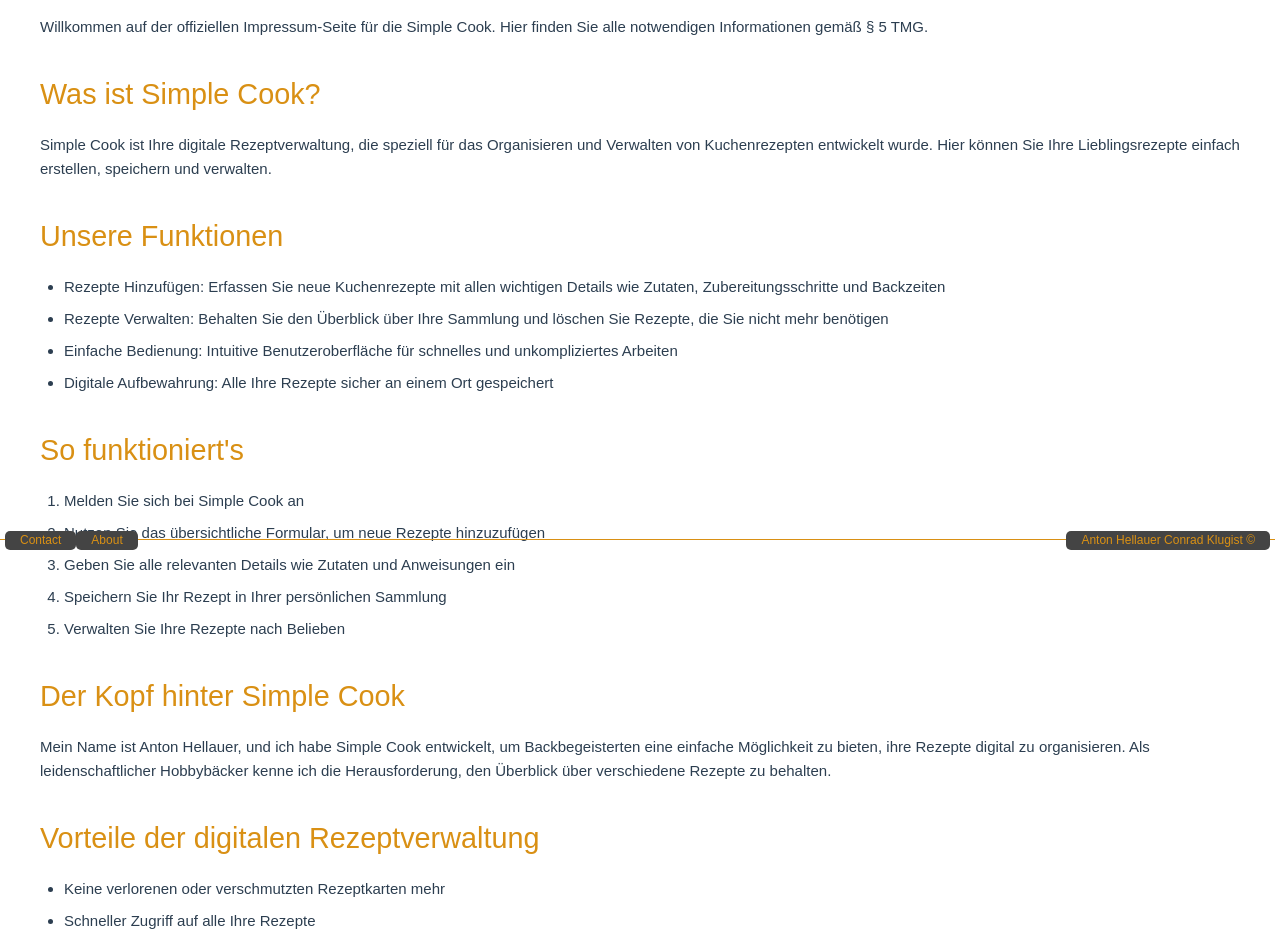
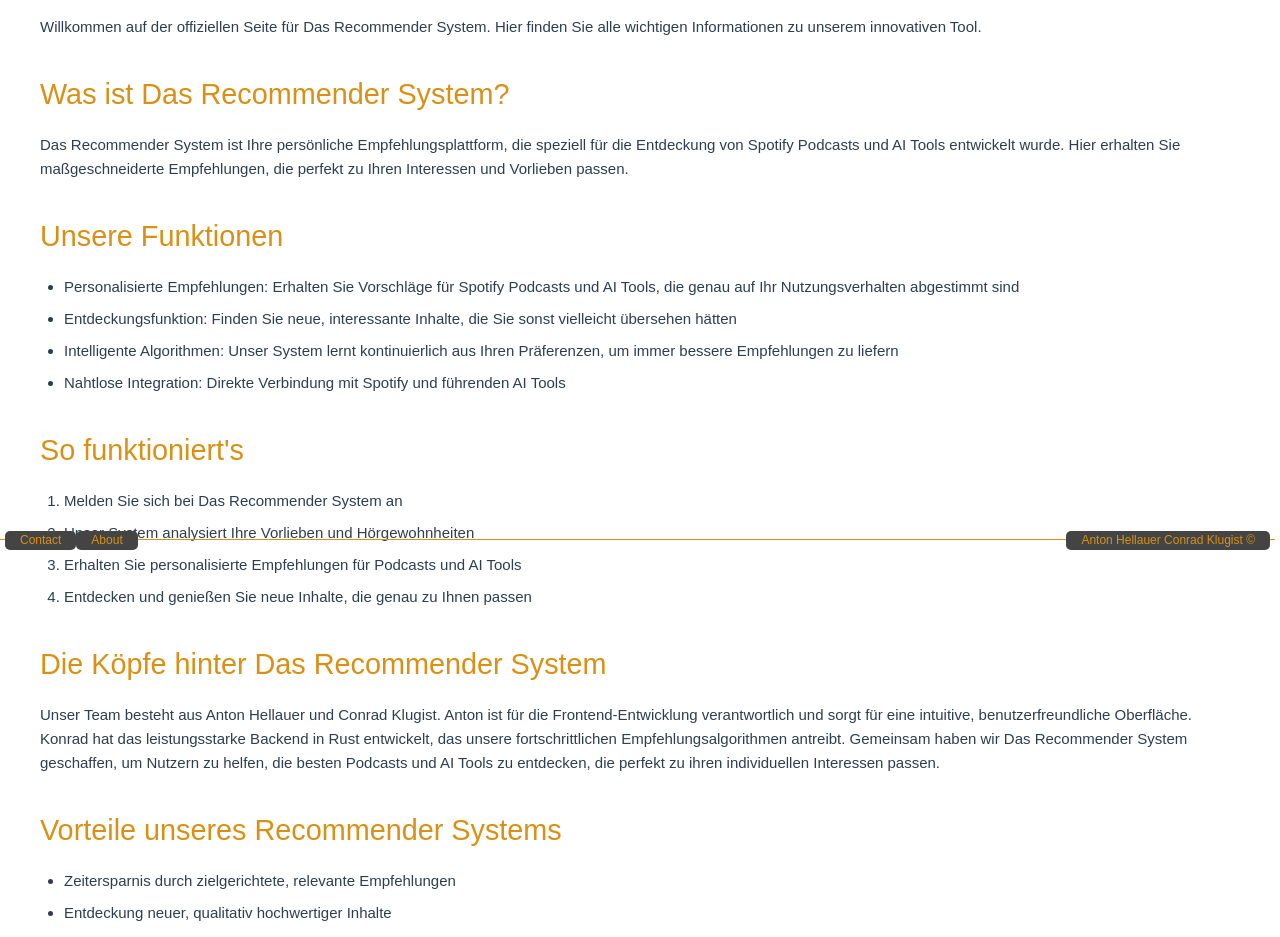
Before and after one commit to harz4enjoyer/recommender, a Vue app in the folder frontend/: page /About in a window 1280 px wide. Shown: the part 240-1177 px from the top of the page. Built offline with nearby package versions, Linux system fonts and the light colour scheme.

Commit message:
Fronted About and Contact

```diff
--- a/frontend/src/views/AboutView.vue
+++ b/frontend/src/views/AboutView.vue
@@ -1,53 +1,47 @@
 <script setup>
 import Content from '@/components/Content.vue'
 </script>
-
 <template>
   <Content>
-    <h1>Über Simple Cook</h1>
-  <p>Willkommen auf der offiziellen Impressum-Seite für die Simple Cook. Hier finden Sie alle notwendigen
-    Informationen gemäß § 5 TMG.</p>
-    <h2>Was ist Simple Cook?</h2>
-    <p>Simple Cook ist Ihre digitale Rezeptverwaltung, die speziell für das Organisieren und Verwalten von
-      Kuchenrezepten entwickelt wurde. Hier können Sie Ihre Lieblingsrezepte einfach erstellen, speichern und
-      verwalten.</p>
-
+    <h1>Über Das Recommender System</h1>
+    <p>Willkommen auf der offiziellen Seite für Das Recommender System. Hier finden Sie alle wichtigen
+      Informationen zu unserem innovativen Tool.</p>
+    <h2>Was ist Das Recommender System?</h2>
+    <p>Das Recommender System ist Ihre persönliche Empfehlungsplattform, die speziell für die Entdeckung von
+      Spotify Podcasts und AI Tools entwickelt wurde. Hier erhalten Sie maßgeschneiderte Empfehlungen,
+      die perfekt zu Ihren Interessen und Vorlieben passen.</p>
     <h2>Unsere Funktionen</h2>
     <ul>
-      <li><strong>Rezepte Hinzufügen:</strong> Erfassen Sie neue Kuchenrezepte mit allen wichtigen Details wie
-        Zutaten, Zubereitungsschritte und Backzeiten</li>
-      <li><strong>Rezepte Verwalten:</strong> Behalten Sie den Überblick über Ihre Sammlung und löschen Sie
-        Rezepte, die Sie nicht mehr benötigen</li>
-      <li><strong>Einfache Bedienung:</strong> Intuitive Benutzeroberfläche für schnelles und unkompliziertes
-        Arbeiten</li>
-      <li><strong>Digitale Aufbewahrung:</strong> Alle Ihre Rezepte sicher an einem Ort gespeichert</li>
+      <li><strong>Personalisierte Empfehlungen:</strong> Erhalten Sie Vorschläge für Spotify Podcasts und AI Tools,
+        die genau auf Ihr Nutzungsverhalten abgestimmt sind</li>
+      <li><strong>Entdeckungsfunktion:</strong> Finden Sie neue, interessante Inhalte, die Sie sonst vielleicht
+        übersehen hätten</li>
+      <li><strong>Intelligente Algorithmen:</strong> Unser System lernt kontinuierlich aus Ihren Präferenzen,
+        um immer bessere Empfehlungen zu liefern</li>
+      <li><strong>Nahtlose Integration:</strong> Direkte Verbindung mit Spotify und führenden AI Tools</li>
     </ul>
-
     <h2>So funktioniert's</h2>
     <ol>
-      <li>Melden Sie sich bei Simple Cook an</li>
-      <li>Nutzen Sie das übersichtliche Formular, um neue Rezepte hinzuzufügen</li>
-      <li>Geben Sie alle relevanten Details wie Zutaten und Anweisungen ein</li>
-      <li>Speichern Sie Ihr Rezept in Ihrer persönlichen Sammlung</li>
-      <li>Verwalten Sie Ihre Rezepte nach Belieben</li>
+      <li>Melden Sie sich bei Das Recommender System an</li>
+      <li>Unser System analysiert Ihre Vorlieben und Hörgewohnheiten</li>
+      <li>Erhalten Sie personalisierte Empfehlungen für Podcasts und AI Tools</li>
+      <li>Entdecken und genießen Sie neue Inhalte, die genau zu Ihnen passen</li>
     </ol>
-
-    <h2>Der Kopf hinter Simple Cook</h2>
-    <p>Mein Name ist Anton Hellauer, und ich habe Simple Cook entwickelt, um Backbegeisterten eine einfache
-      Möglichkeit zu bieten, ihre Rezepte digital zu organisieren. Als leidenschaftlicher Hobbybäcker kenne ich
-      die Herausforderung, den Überblick über verschiedene Rezepte zu behalten.</p>
-
-    <h2>Vorteile der digitalen Rezeptverwaltung</h2>
+    <h2>Die Köpfe hinter Das Recommender System</h2>
+    <p>Unser Team besteht aus Anton Hellauer und Conrad Klugist. Anton ist für die Frontend-Entwicklung verantwortlich
+      und sorgt für eine intuitive, benutzerfreundliche Oberfläche. Konrad hat das leistungsstarke Backend in Rust
+      entwickelt, das unsere fortschrittlichen Empfehlungsalgorithmen antreibt. Gemeinsam haben wir Das Recommender System
+      geschaffen, um Nutzern zu helfen, die besten Podcasts und AI Tools zu entdecken, die perfekt zu ihren
+      individuellen Interessen passen.</p>
+    <h2>Vorteile unseres Recommender Systems</h2>
     <ul>
-      <li>Keine verlorenen oder verschmutzten Rezeptkarten mehr</li>
-      <li>Schneller Zugriff auf alle Ihre Rezepte</li>
-      <li>Einfaches Löschen von nicht mehr benötigten Rezepten</li>
-      <li>Übersichtliche Organisation Ihrer Backkreationen</li>
+      <li>Zeitersparnis durch zielgerichtete, relevante Empfehlungen</li>
+      <li>Entdeckung neuer, qualitativ hochwertiger Inhalte</li>
+      <li>Kontinuierliche Verbesserung durch maschinelles Lernen</li>
+      <li>Übersichtliche Organisation all Ihrer bevorzugten Inhalte</li>
     </ul>
-
-
     <div class="mt-8">
-      <p class="text-center">„Organisieren Sie Ihre Backkunst - mit Simple Cook"</p>
+      <p class="text-center">„Entdecken Sie, was Sie lieben werden - mit Das Recommender System"</p>
     </div>
   </Content>
 </template>
--- a/frontend/src/views/ContactView.vue
+++ b/frontend/src/views/ContactView.vue
@@ -1,47 +1,49 @@
 <script setup>
 import Content from '@/components/Content.vue'
 </script>
-
 <template>
   <Content>
     <h1>Impressum</h1>
-    <p>Willkommen auf der offiziellen Impressum-Seite für die Simple Cook. Hier finden Sie alle notwendigen
+    <p>Willkommen auf der offiziellen Impressum-Seite für das Recommender System. Hier finden Sie alle notwendigen
       Informationen gemäß § 5 TMG.</p>
-
     <h2>Angaben gemäß § 5 TMG</h2>
-    <p>Anton Hellauer</p>
-    <p>Fenngrottenweg 17</p>
-
+    <p>Anton Hellauer & Conrad Klugist</p>
+    <p>Friedrichstraße 56</p>
     <h2>Kontaktinformationen</h2>
     <p>Für Fragen, Feedback oder weitere Informationen erreichen Sie uns über:</p>
     <ul>
       <li><strong>E-Mail:</strong> <a href="mailto:Anton@Hellauer.de">Anton@Hellauer.de</a></li>
+      <li><strong>E-Mail:</strong> <a href="mailto:ConradKlugist@gmail.com">ConradKlugist@gmail.com</a></li>
       <li><strong>Anschrift:</strong> Fenngrottenweg 17</li>
     </ul>
-
     <h2>Inhaltlich Verantwortlicher gemäß § 55 Abs. 2 RStV</h2>
-    <p>Anton Hellauer</p>
-        <h2>Haftungsausschluss</h2>
+    <p>Anton Hellauer & Konrad Klugist</p>
+    <h2>Projektverantwortlichkeiten</h2>
+    <p>Anton Hellauer - Frontend-Entwicklung (Vuejs)</p>
+    <p>Konrad Klugist - Backend-Entwicklung (Rust)</p>
+    <h2>Über unser Recommender System</h2>
+    <p>Unser Recommender System bietet personalisierte Empfehlungen für Spotify Podcasts und AI Tools.
+      Mit Hilfe modernster Algorithmen analysieren wir Ihre Präferenzen, um Ihnen maßgeschneiderte Inhalte vorzuschlagen,
+      die Ihren Interessen entsprechen.</p>
+    <h2>Haftungsausschluss</h2>
     <p>Die Inhalte dieser Website wurden mit größtmöglicher Sorgfalt erstellt. Für die Richtigkeit,
       Vollständigkeit und Aktualität der Inhalte können wir jedoch keine Gewähr übernehmen. Als Diensteanbieter sind
       wir gemäß § 7 Abs.1 TMG für eigene Inhalte auf diesen Seiten nach den allgemeinen Gesetzen verantwortlich.</p>
-
     <h2>Urheberrecht</h2>
     <p>Die durch den Seitenbetreiber erstellten Inhalte und Werke auf diesen Seiten unterliegen dem deutschen
       Urheberrecht. Die Vervielfältigung, Bearbeitung, Verbreitung und jede Art der Verwertung außerhalb der
       Grenzen des Urheberrechtes bedürfen der schriftlichen Zustimmung des jeweiligen Autors bzw. Erstellers.</p>
-
     <h2>Datenschutz</h2>
     <p>Der Schutz Ihrer persönlichen Daten ist uns ein wichtiges Anliegen. Ihre Daten werden im Rahmen der
       gesetzlichen Vorschriften geschützt. Personenbezogene Daten werden nur im technisch notwendigen Umfang erhoben.
-      Die erhobenen Daten werden nicht an Dritte weitergegeben.</p>
+      Die erhobenen Daten werden nicht an Dritte weitergegeben, mit Ausnahme der für den Betrieb unseres
+      Recommender Systems notwendigen Daten für Spotify-Integration.</p>
 
-    <h2>Rezepte und Inhalte</h2>
-    <p>Alle Rezepte und Inhalte auf dieser Website wurden mit Sorgfalt erstellt. Eine Gewähr für die Richtigkeit der
-      Angaben, insbesondere bei Mengenangaben und Zubereitungshinweisen, kann jedoch nicht übernommen werden. Die
-      Nutzung der Rezepte erfolgt auf eigene Gefahr.</p>
-
-    <p>Stand: Februar 2025</p>
+    <h2>Empfehlungen und Inhalte</h2>
+    <p>Alle Empfehlungen und Inhalte auf dieser Website wurden mit Sorgfalt erstellt. Eine Gewähr für die Genauigkeit
+      der Empfehlungen kann jedoch nicht übernommen werden. Die Nutzung des Recommender Systems erfolgt auf eigene
+      Verantwortung.</p>
+    <p>Stand: Mai 2025</p>
   </Content>
 </template>
 <style scoped>
```
